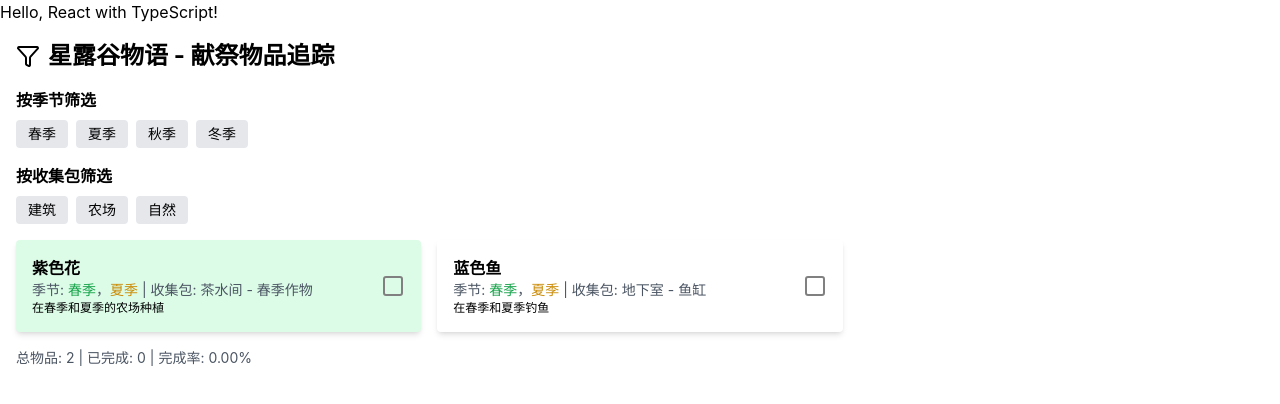
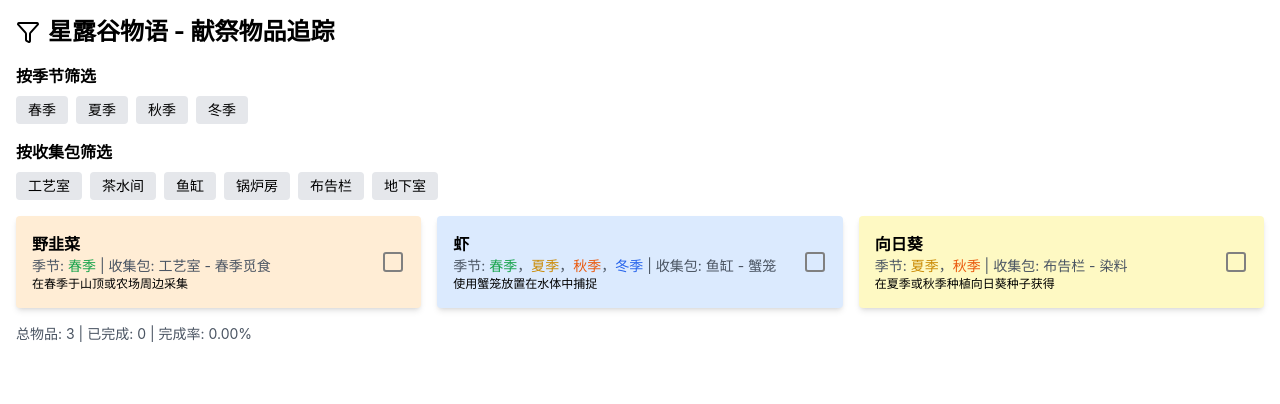
Before and after one commit to XingzhiY/stardew-sacrifice-tracker, a React (Create React App) app: page / in a window 1280 px wide. Shown: the top 404 px of the page. Built offline with nearby package versions, Linux system fonts and the light colour scheme.

Commit message:
work-flat item structure;list of room and bundles

```diff
--- a/src/SacrificeTracker.tsx
+++ b/src/SacrificeTracker.tsx
@@ -1,88 +1,146 @@
 import React, { useState, useEffect } from 'react';
 import { LucideCheckSquare, LucideSquare, LucideFilter } from 'lucide-react';
+// 定义session类型
+type Season = '春季' | '夏季' | '秋季' | '冬季';
+const rooms = ['工艺室', '茶水间', '鱼缸', '锅炉房', '布告栏', '地下室'] as const;
+type Room = typeof rooms[number];
+const bundles = [
+  '春季觅食',
+  '夏季觅食',
+  '秋季觅食',
+  '冬季觅食',
+  '建筑',
+  '异域情调',
+  '春季作物',
+  '夏季作物',
+  '秋季作物',
+  '品质作物',
+  '动物制品',
+  '工匠物品',
+  '河鱼',
+  '湖鱼',
+  '海鱼',
+  '夜间垂钓',
+  '蟹笼',
+  '特色鱼类',
+  '铁匠',
+  '地质学家',
+  '冒险者',
+  '大厨',
+  '染料',
+  '地质研究',
+  '饲料',
+  '魔法师',
+  '2500',
+  '5000',
+  '10000',
+  '25000',
+] as const;
+type Bundle = typeof bundles[number];
+const communityCenterData: Record<Room, Bundle[]> = {
+  工艺室: [
+    '春季觅食',
+    '夏季觅食',
+    '秋季觅食',
+    '冬季觅食',
+    '建筑',
+    '异域情调',
+  ],
+  茶水间: [
+    '春季作物',
+    '夏季作物',
+    '秋季作物',
+    '品质作物',
+    '动物制品',
+    '工匠物品',
+  ],
+  鱼缸: [
+    '河鱼',
+    '湖鱼',
+    '海鱼',
+    '夜间垂钓',
+    '蟹笼',
+    '特色鱼类',
+  ],
+  锅炉房: ['铁匠', '地质学家', '冒险者'],
+  布告栏: ['大厨', '染料', '地质研究', '饲料', '魔法师'],
+  地下室: ['2500', '5000', '10000', '25000'],
+};
 
 
-// 定义更复杂的收集包结构
-interface CollectionCategory {
-  name: string;
-  subCategories: string[];
-}
-// 定义session类型
-type Season = '春季' | '夏季' | '秋季' | '冬季';
-// type Room = ;
-// type Bundle =
+
+
 // 物品接口
 interface SacrificeItem {
-  id: string;
+  // id: string;
   name: string;
   season: Season[];//改成list
-  mainCollection: string;
-  subCollection: string;
+  room: Room;
+  bundle: Bundle;
   obtainMethod: string;
 }
 
-const collectionCategories: Record<string, CollectionCategory> = {
-  '建筑': {
-    name: '建筑',
-    subCategories: ['鱼缸', '茶水间', '温室']
-  },
-  '农场': {
-    name: '农场',
-    subCategories: ['春季作物', '夏季作物', '秋季作物', '冬季作物']
-  },
-  '自然': {
-    name: '自然',
-    subCategories: ['矿石', '森林产物', '海洋生物']
-  }
-};
 
 const SacrificeTracker: React.FC = () => {
   const [items, setItems] = useState<SacrificeItem[]>([
     {
-      id: '1',
-      name: '紫色花',
-      season: ['春季', '夏季'], // 支持多个季节
-      mainCollection: '茶水间',
-      subCollection: '春季作物',
-      obtainMethod: '在春季和夏季的农场种植'
+      name: '野韭菜',
+      season: ['春季'], // 仅春季
+
+      room: '工艺室',
+      bundle: '春季觅食',
+
+      obtainMethod: '在春季于山顶或农场周边采集',
+    },
+
+    {
+      name: '虾',
+      season: ['春季', '夏季', '秋季', '冬季'], // 全年
+
+      room: '鱼缸',
+      bundle: '蟹笼',
+
+      obtainMethod: '使用蟹笼放置在水体中捕捉',
     },
     {
-      id: '2',
-      name: '蓝色鱼',
-      season: ['春季', '夏季'], // 支持多个季节
-      mainCollection: '地下室',
-      subCollection: '鱼缸',
-      obtainMethod: '在春季和夏季钓鱼'
-    }
+      name: '向日葵',
+      season: ['夏季', '秋季'], // 夏季和秋季
+
+      room: '布告栏',
+      bundle: '染料',
+
+      obtainMethod: '在夏季或秋季种植向日葵种子获得',
+    },
   ]);
-
+  // 从储存读取completedItems
   const [completedItems, setCompletedItems] = useState<string[]>(() => {
     const saved = localStorage.getItem('completedSacrificeItems');
     return saved ? JSON.parse(saved) : [];
   });
   // 给筛选项设置默认值和用来修改的钩子
-  const [selectedSeason, setSelectedSeason] = useState<string | null>(null);//改成list
-  const [selectedMainCollection, setSelectedMainCollection] = useState<string | null>(null);//改成list
-  const [selectedSubCollection, setSelectedSubCollection] = useState<string | null>(null);//改成list
+  const [selectedSeason, setSelectedSeason] = useState<Season | null>(null);//改成list
+  const [selectedRoom, setSelectedRoom] = useState<Room | null>(null);//改成list
+  const [selectedBundle, setSelectedBundle] = useState<Bundle | null>(null);//改成list
 
   // 在completedItems发生变化的时候保存到localstorage
   useEffect(() => {
     localStorage.setItem('completedSacrificeItems', JSON.stringify(completedItems));
   }, [completedItems]);
-  // 如果id在completedItems里面，就移除，不在就添加
-  const toggleItemCompletion = (itemId: string) => {
+
+  // 如果name在completedItems里面，就移除，不在就添加
+  const toggleItemCompletion = (itemName: string) => {
     setCompletedItems(prev =>
-      prev.includes(itemId)
-        ? prev.filter(id => id !== itemId)
-        : [...prev, itemId]
+      prev.includes(itemName)
+        ? prev.filter(name => name !== itemName)
+        : [...prev, itemName]
     );
   };
 
   // 获得filter之后的所有物品
   const filteredItems = items.filter(item =>
-    (!selectedSeason || item.season.includes(selectedSeason)) &&//改成list
-    (!selectedMainCollection || item.mainCollection === selectedMainCollection) &&
-    (!selectedSubCollection || item.subCollection === selectedSubCollection)
+    (!selectedSeason || item.season.includes(selectedSeason)) &&
+    (!selectedRoom || item.room === selectedRoom) &&
+    (!selectedBundle || item.bundle===selectedBundle)
   );
 
   // 季节颜色映射
@@ -93,14 +151,7 @@ const SacrificeTracker: React.FC = () => {
     冬季: 'text-blue-600',   // 深蓝色，适合冬季
   };
 
-  // // 季节颜色映射
-  // const seasonColors = {
-  //   spring: 'bg-green-100',
-  //   summer: 'bg-yellow-100',
-  //   fall: 'bg-orange-100',
-  //   winter: 'bg-blue-100',
-  //   all: 'bg-purple-100'
-  // };
+
   const roomColors = {
     "工艺室": "bg-orange-100", // 浅橙色
     "茶水间": "bg-green-100",  // 浅绿色
@@ -124,9 +175,7 @@ const SacrificeTracker: React.FC = () => {
             <button
               key={season}
               className={`px-3 py-1 rounded text-sm ${
-                // selectedSeason === season
-                //   ? `${seasonColors[season]} text-black` // 动态使用季节颜色
-                //   : 'bg-gray-200'
+
                 selectedSeason === season
                   ? 'bg-blue-500 text-white'
                   : 'bg-gray-200'
@@ -141,45 +190,46 @@ const SacrificeTracker: React.FC = () => {
         </div>
       </div>
 
-      {/* 收集包筛选 */}
+      {/* Room筛选 */}
       <div className="mb-4">
         <h2 className="font-semibold mb-2">按收集包筛选</h2>
         <div className="flex space-x-2">
-          {Object.keys(collectionCategories).map(mainCat => (
-            <div key={mainCat} className="relative">
+          {rooms.map(room => (
+            <div key={room} className="relative">
               <button
-                className={`px-3 py-1 rounded text-sm ${selectedMainCollection === mainCat
+                className={`px-3 py-1 rounded text-sm ${selectedRoom === room
                   ? 'bg-green-500 text-white'
                   : 'bg-gray-200'
                   }`}
                 onClick={() => {
-                  setSelectedMainCollection(
-                    selectedMainCollection === mainCat ? null : mainCat
+                  setSelectedRoom(
+                    // null
+                    selectedRoom === room ? null : room
                   );
-                  setSelectedSubCollection(null);
+                  setSelectedBundle(null);
                 }}
               >
-                {mainCat}
+                {room}
               </button>
             </div>
           ))}
         </div>
 
         {/* 子分类筛选 */}
-        {selectedMainCollection && (
+        {selectedRoom && (
           <div className="mt-2 flex space-x-2">
-            {collectionCategories[selectedMainCollection].subCategories.map(subCat => (
+            {communityCenterData[selectedRoom].map(bundle => (
               <button
-                key={subCat}
-                className={`px-2 py-1 rounded text-xs ${selectedSubCollection === subCat
+                key={bundle}
+                className={`px-2 py-1 rounded text-xs ${selectedBundle === bundle
                   ? 'bg-blue-400 text-white'
                   : 'bg-gray-200'
                   }`}
-                onClick={() => setSelectedSubCollection(
-                  selectedSubCollection === subCat ? null : subCat
+                onClick={() => setSelectedBundle(
+                  selectedBundle === bundle ? null : bundle
                 )}
               >
-                {subCat}
+                {bundle}
               </button>
             ))}
           </div>
@@ -190,21 +240,14 @@ const SacrificeTracker: React.FC = () => {
       <div className="grid md:grid-cols-2 lg:grid-cols-3 gap-4">
         {filteredItems.map(item => (
           <div
-            key={item.id}
+            key={item.name}
             className={`
               p-4 rounded shadow-md flex items-center justify-between
-              ${roomColors[item.mainCollection]}
-              ${completedItems.includes(item.id) ? 'opacity-50' : ''}
+              ${roomColors[item.room]}
+              ${completedItems.includes(item.name) ? 'opacity-50' : ''}
             `}
           >
-            {/* <div>
-              <h3 className="font-bold">{item.name}</h3>
-              <p className="text-sm text-gray-600">
-                季节: {item.season.map(season => seasonTranslations[season]).join('，')} |
-                收集包: {item.mainCollection} - {item.subCollection}
-              </p>
-              <p className="text-xs">{item.obtainMethod}</p>
-            </div> */}
+
             <div>
               <h3 className="font-bold">{item.name}</h3>
               <p className="text-sm text-gray-600">
@@ -213,16 +256,16 @@ const SacrificeTracker: React.FC = () => {
                     {season}
                   </span>
                 )).reduce((prev, curr) => [prev, '，', curr])} |
-                收集包: {item.mainCollection} - {item.subCollection}
+                收集包: {item.room} - {item.bundle}
               </p>
               <p className="text-xs">{item.obtainMethod}</p>
             </div>
 
             <button
-              onClick={() => toggleItemCompletion(item.id)}
+              onClick={() => toggleItemCompletion(item.name)}
               className="ml-4"
             >
-              {completedItems.includes(item.id) ? (
+              {completedItems.includes(item.name) ? (
                 <LucideCheckSquare color="green" />
               ) : (
                 <LucideSquare color="gray" />
--- a/src/index.tsx
+++ b/src/index.tsx
@@ -10,7 +10,7 @@ const root = ReactDOM.createRoot(
 );
 root.render(
   <React.StrictMode>
-    <App />
+    {/* <App /> */}
     <SacrificeTracker />
   </React.StrictMode>
 );
```
